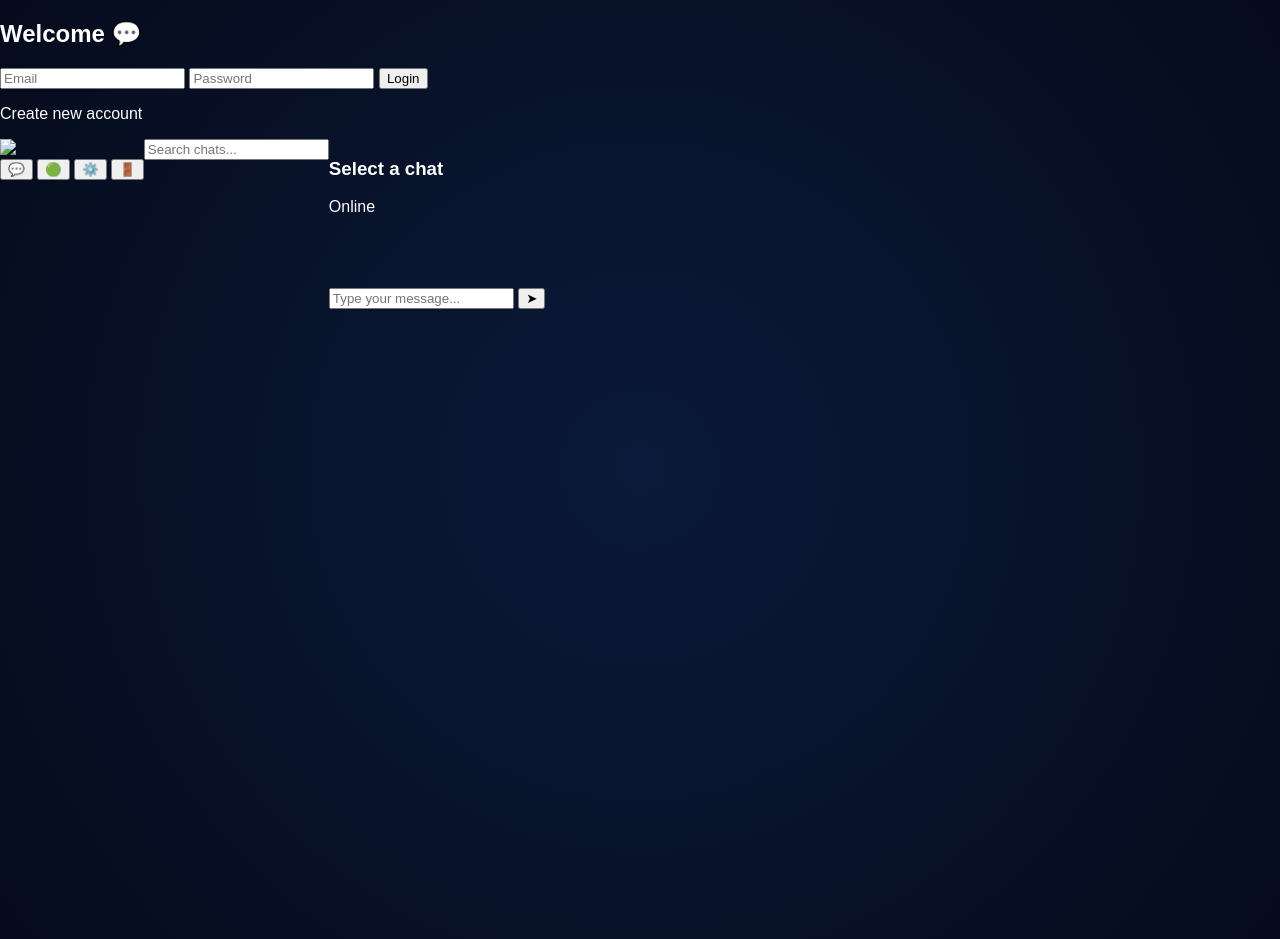
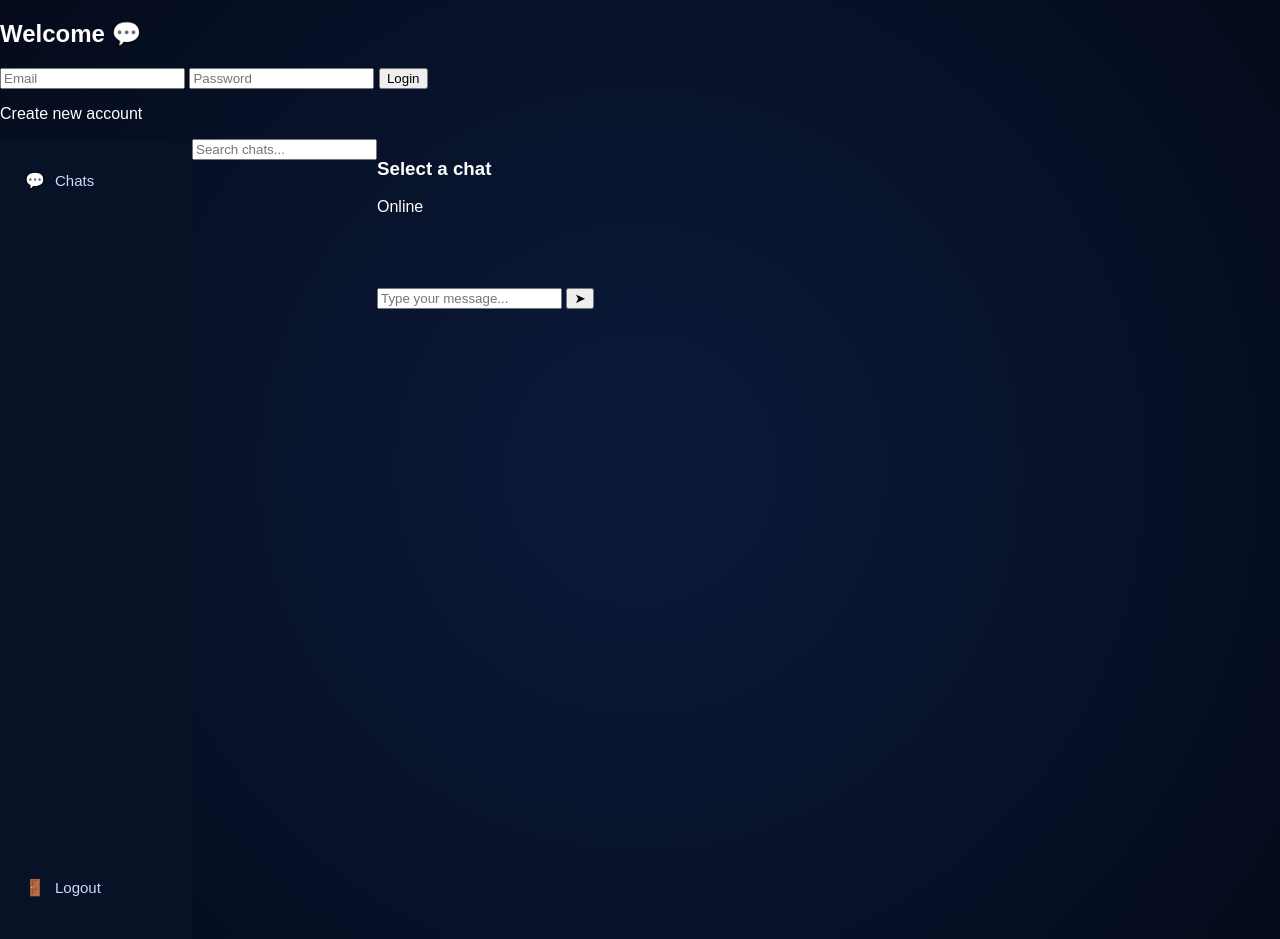
Before and after one commit to Debjyoti777/chat-system, a website: page frontend/index.html in a window 1280 px wide. Drawn offline with nearby package versions, Linux system fonts and the light colour scheme.

Commit message:
Update index.html

```diff
--- a/frontend/index.html
+++ b/frontend/index.html
@@ -30,18 +30,18 @@
 <div id="chatBox">
 
   <!-- LEFT MENU (20%) -->
-  <div class="menuPanel">
-    <div class="menuProfile">
-      <img src="avatar.png" />
-    </div>
+  <div class="menu">
+  <div class="menu-item">
+    💬 <span>Chats</span>
+  </div>
 
-    <div class="menuIcons">
-      <button title="Chats">💬</button>
-      <button title="Status">🟢</button>
-      <button title="Settings">⚙️</button>
-      <button title="Logout" onclick="logout()">🚪</button>
+  <div class="menu-bottom">
+    <div class="menu-item" onclick="logout()">
+      🚪 <span>Logout</span>
     </div>
   </div>
+  </div>
+
 
   <!-- CHAT LIST (20%) -->
   <div class="listPanel">
```
